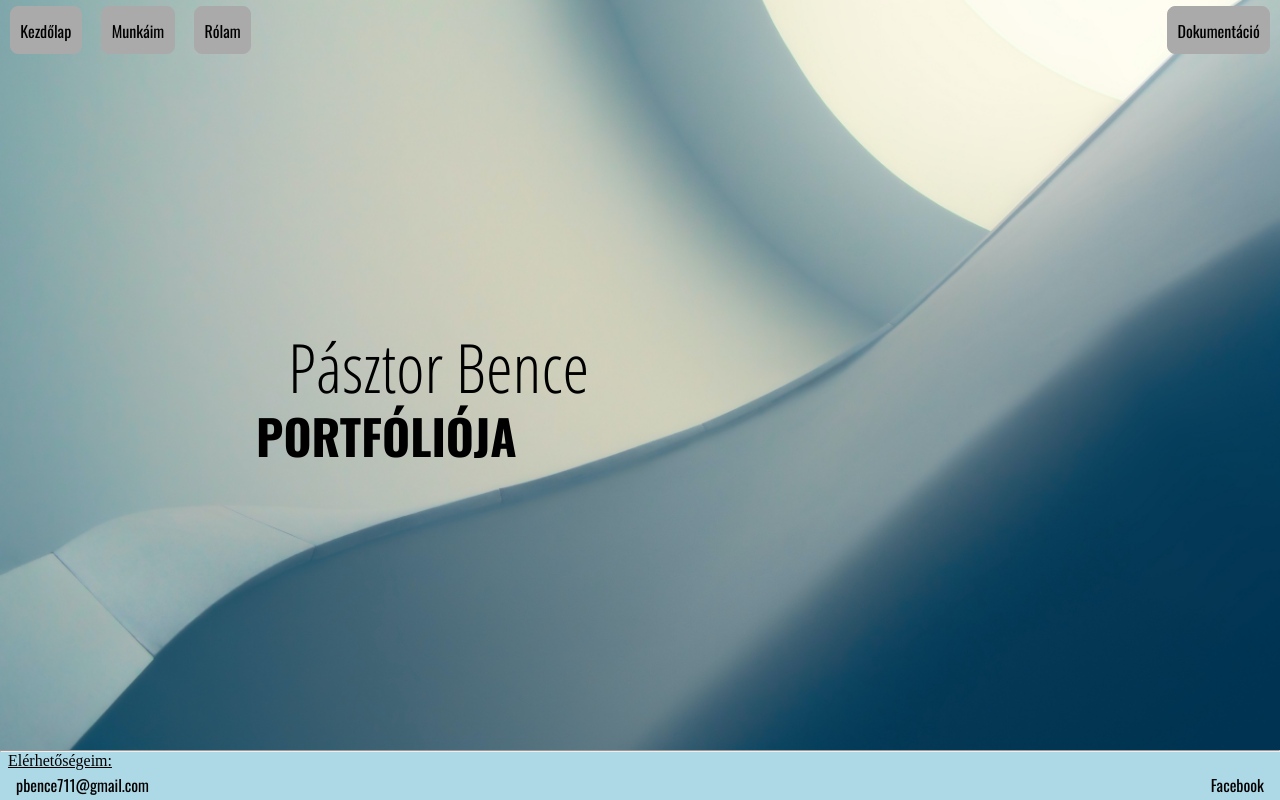
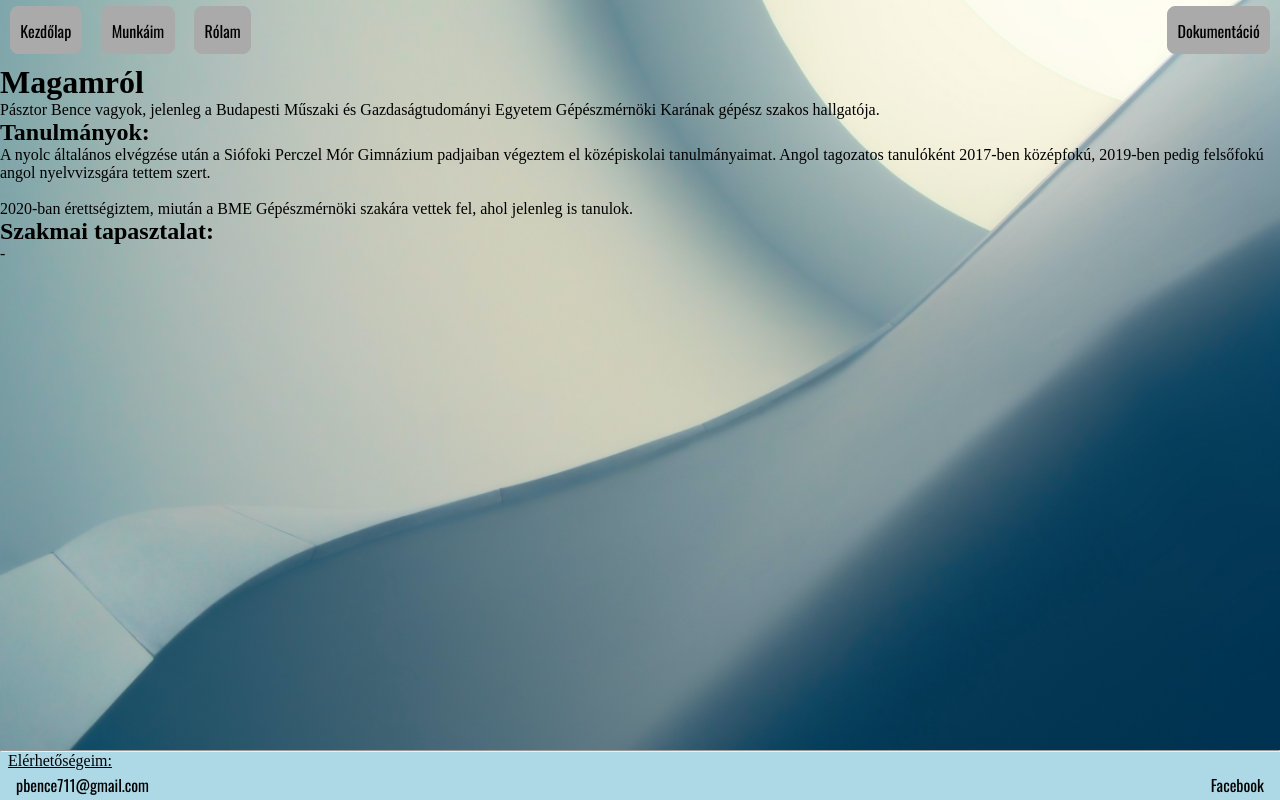
Before and after one commit to pasztor-bence/pasztor_bence_portfolio, a plain HTML site: page rolam.html in a window 1280 px wide. Drawn offline with nearby package versions, Linux system fonts and the light colour scheme.

Commit message:
Update rolam.html

```diff
--- a/rolam.html
+++ b/rolam.html
@@ -30,8 +30,22 @@
 	</header>
 
 	<main>
-		<span id="nagy_portf">PORTFÓLIÓJA</span>
-		<span id="nagy_nev">Pásztor Bence</span>
+		<div class="rolam_irat">
+			<h1 id="rolam_cim">Magamról</h1>
+			<div>
+				<p>Pásztor Bence vagyok, jelenleg a Budapesti Műszaki és Gazdaságtudományi Egyetem Gépészmérnöki Karának gépész szakos hallgatója.</p>
+				<h2>Tanulmányok:</h2>
+				<p>A nyolc általános elvégzése után a Siófoki Perczel Mór Gimnázium padjaiban végeztem el középiskolai tanulmányaimat. Angol tagozatos tanulóként 2017-ben középfokú, 2019-ben pedig felsőfokú angol nyelvvizsgára tettem szert.</p>
+				<br>
+				<p>2020-ban érettségiztem, miután a BME Gépészmérnöki szakára vettek fel, ahol jelenleg is tanulok.
+				</p>
+				<h2>Szakmai tapasztalat:</h2>
+				<p>
+				-
+				</p>
+			</div>
+		</div>
+
 	</main>
 
 	<footer>
```
